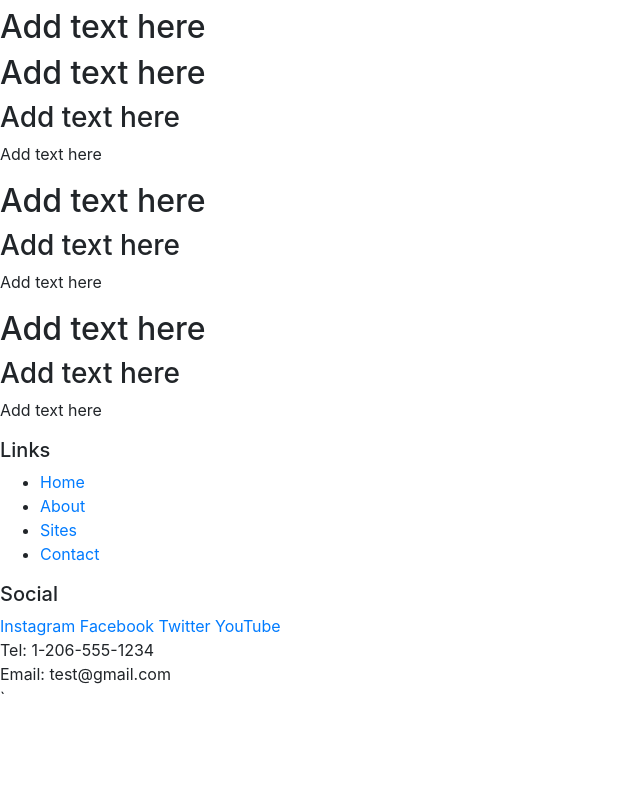
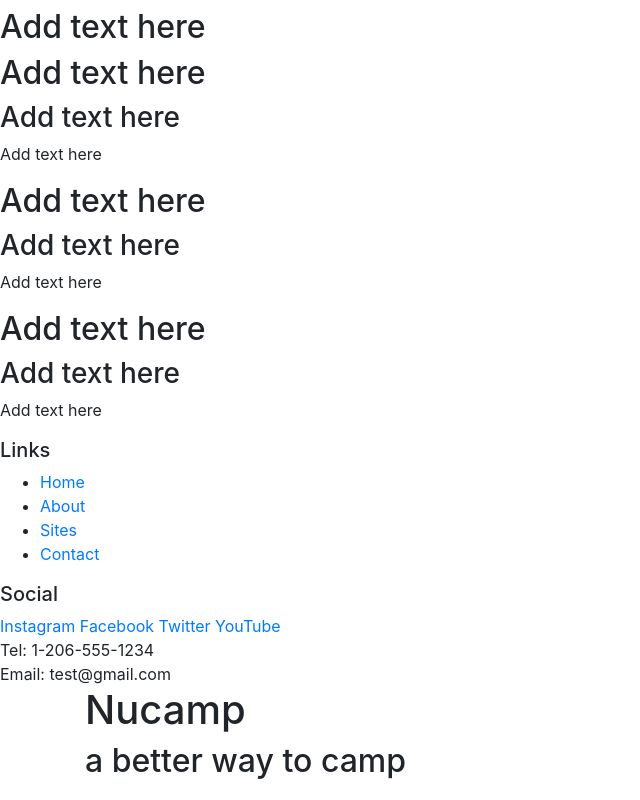
Before and after one commit to trystanfreel-prog/Bootstrap, a website: page index.html in a window 1280 px wide. Shown: the whole page, without its empty margins (0-640 px from the left). Drawn offline with nearby package versions, Linux system fonts and the light colour scheme.

Commit message:
My First Bootstrap Project

```diff
--- a/index.html
+++ b/index.html
@@ -66,16 +66,17 @@
 </body>
 
 </html>
-<head>
-    <!-- Required meta tags always come first -->
-    <meta charset="utf-8" />
-    <meta name="viewport" content="width=device-width, initial-scale=1" />
+   <header>
+        <div class="container">
+            <div class="row">
+                <div class="col">
+                    <h1>Nucamp</h1>
+                    <h2>a better way to camp</h2>
+                </div>
+            </div>
+        </div>
+    </header>
 
-    <!-- Bootstrap CSS -->
-    <link rel="stylesheet" href="node_modules/bootstrap/dist/css/bootstrap.min.css" />
-
-    <title>Add text here</title>
-</head>`
     </footer>
 
     <!-- jQuery must come first, then Popper.js, then the Bootstrap JavaScript plugins.-->
```
